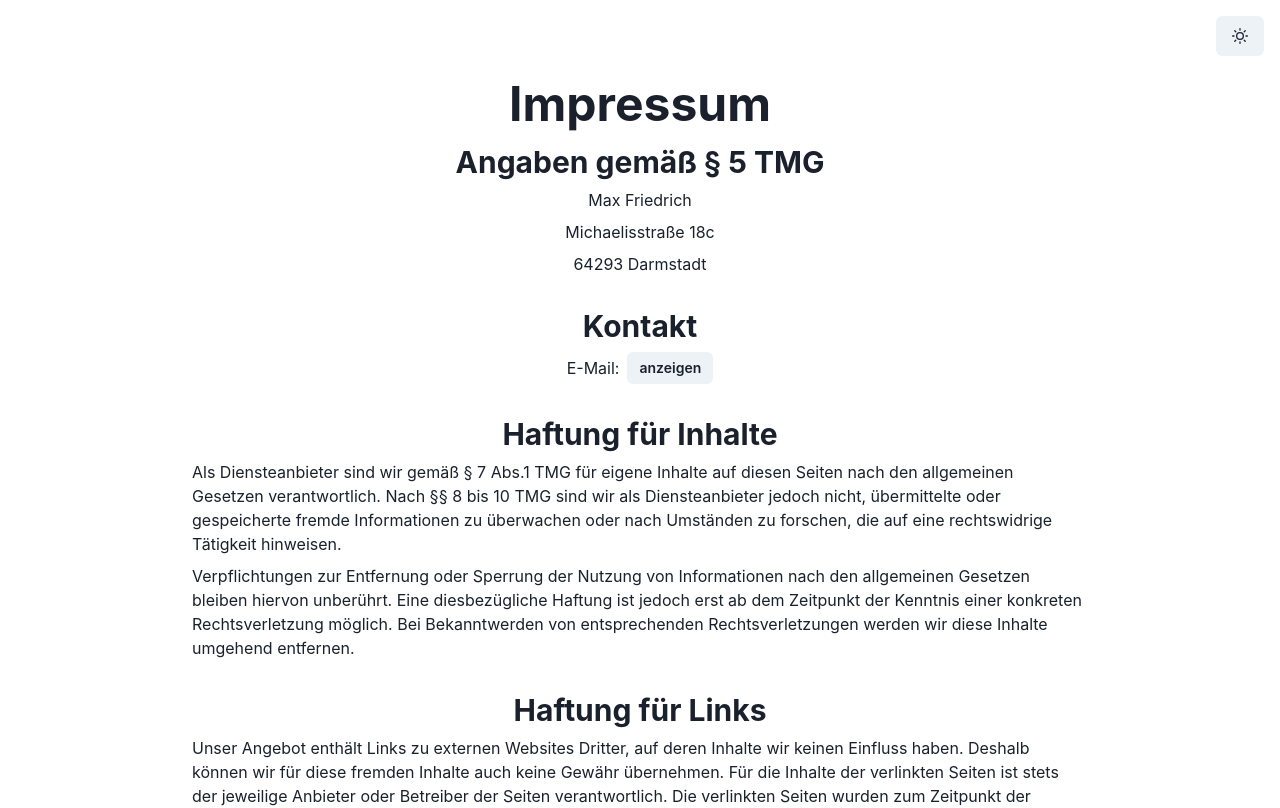
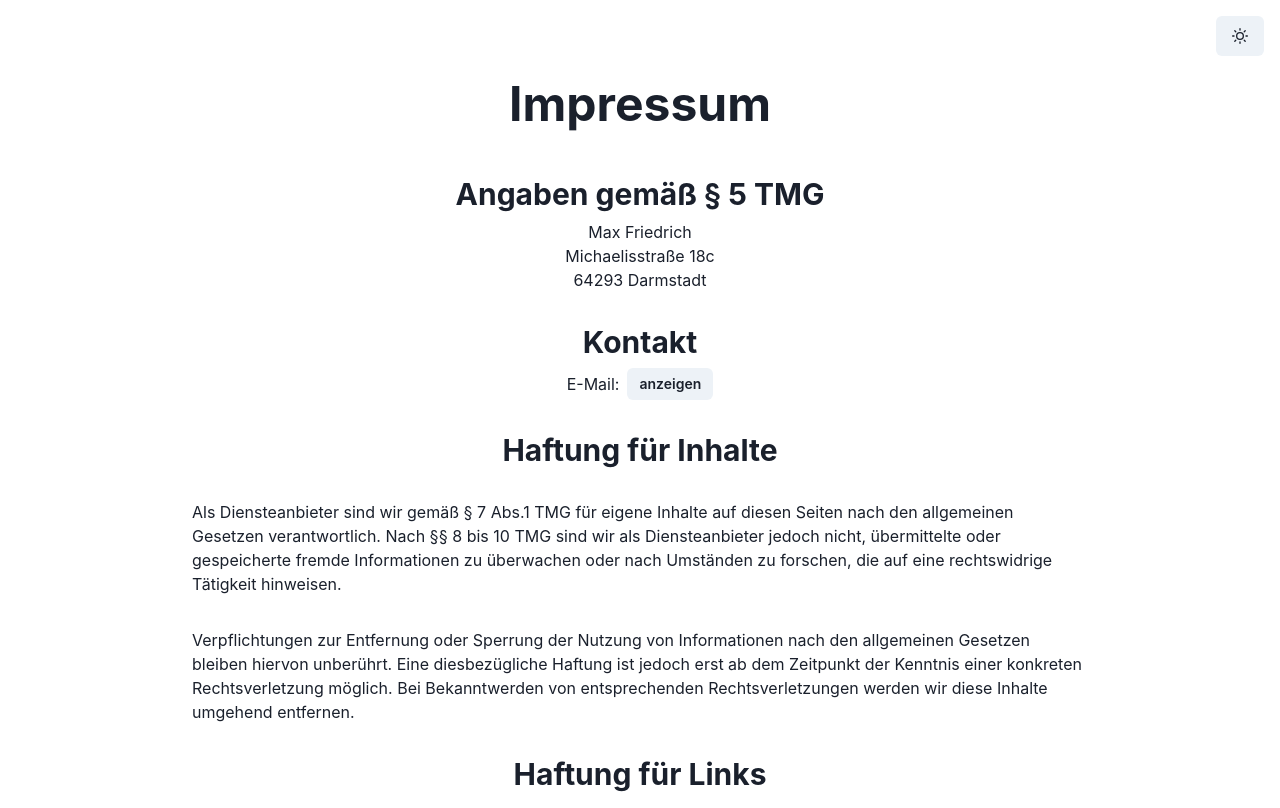
Before and after one commit to m4x3d/friedrich.dev, a Next.js app: page /imprint in a window 1280 px wide. Shown: the top 808 px of the page. Built offline with nearby package versions, Linux system fonts and the light colour scheme.

Commit message:
refactor: change structure of imprint

```diff
--- a/pages/imprint.tsx
+++ b/pages/imprint.tsx
@@ -1,32 +1,37 @@
-import { Heading, HStack, Link, Text } from '@chakra-ui/react';
+import { Heading, HStack, Link, Text, VStack } from '@chakra-ui/react';
 import { As } from '@chakra-ui/system';
 import { NextPage } from 'next';
+import React from 'react';
 import { HiddenEmail } from '../components/HiddenEmail';
 import { PageLayout } from '../components/Layout/PageLayout';
 
 const subHeadingProps = {
   as: 'h3' as As<any>,
   size: 'lg',
-  mt: '2rem !important',
 };
 
 export const Imprint: NextPage = () => (
   <PageLayout>
+    <VStack spacing="2rem">
       <Heading as="h1" size="2xl" m="0.5rem">
         Impressum
       </Heading>
+      <VStack spacing="0">
         <Heading as="h3" size="lg" m="0.5rem">
           Angaben gemäß § 5 TMG
         </Heading>
         <Text>Max Friedrich</Text>
         <Text>Michaelisstraße 18c</Text>
         <Text>64293 Darmstadt</Text>
+      </VStack>
 
+      <VStack>
         <Heading {...subHeadingProps}>Kontakt</Heading>
         <HStack h="2rem">
           <Text>E-Mail:</Text>
           <HiddenEmail />
         </HStack>
+      </VStack>
 
       <Heading {...subHeadingProps}>Haftung für Inhalte</Heading>
       <Text>
@@ -45,10 +50,10 @@ export const Imprint: NextPage = () => (
       <Heading {...subHeadingProps}>Haftung für Links</Heading>
       <Text>
         Unser Angebot enthält Links zu externen Websites Dritter, auf deren Inhalte wir keinen Einfluss haben. Deshalb
-      können wir für diese fremden Inhalte auch keine Gewähr übernehmen. Für die Inhalte der verlinkten Seiten ist stets
-      der jeweilige Anbieter oder Betreiber der Seiten verantwortlich. Die verlinkten Seiten wurden zum Zeitpunkt der
-      Verlinkung auf mögliche Rechtsverstöße überprüft. Rechtswidrige Inhalte waren zum Zeitpunkt der Verlinkung nicht
-      erkennbar.
+        können wir für diese fremden Inhalte auch keine Gewähr übernehmen. Für die Inhalte der verlinkten Seiten ist
+        stets der jeweilige Anbieter oder Betreiber der Seiten verantwortlich. Die verlinkten Seiten wurden zum
+        Zeitpunkt der Verlinkung auf mögliche Rechtsverstöße überprüft. Rechtswidrige Inhalte waren zum Zeitpunkt der
+        Verlinkung nicht erkennbar.
       </Text>
       <Text>
         Eine permanente inhaltliche Kontrolle der verlinkten Seiten ist jedoch ohne konkrete Anhaltspunkte einer
@@ -59,9 +64,9 @@ export const Imprint: NextPage = () => (
       <Heading {...subHeadingProps}>Urheberrecht</Heading>
       <Text>
         Die durch die Seitenbetreiber erstellten Inhalte und Werke auf diesen Seiten unterliegen dem deutschen
-      Urheberrecht. Die Vervielfältigung, Bearbeitung, Verbreitung und jede Art der Verwertung außerhalb der Grenzen des
-      Urheberrechtes bedürfen der schriftlichen Zustimmung des jeweiligen Autors bzw. Erstellers. Downloads und Kopien
-      dieser Seite sind nur für den privaten, nicht kommerziellen Gebrauch gestattet.
+        Urheberrecht. Die Vervielfältigung, Bearbeitung, Verbreitung und jede Art der Verwertung außerhalb der Grenzen
+        des Urheberrechtes bedürfen der schriftlichen Zustimmung des jeweiligen Autors bzw. Erstellers. Downloads und
+        Kopien dieser Seite sind nur für den privaten, nicht kommerziellen Gebrauch gestattet.
       </Text>
       <Text>
         Soweit die Inhalte auf dieser Seite nicht vom Betreiber erstellt wurden, werden die Urheberrechte Dritter
@@ -70,12 +75,13 @@ export const Imprint: NextPage = () => (
         Rechtsverletzungen werden wir derartige Inhalte umgehend entfernen.
       </Text>
 
-    <HStack pb="10rem" mt="2rem !important">
+      <HStack pb="10rem">
         <Text>Quelle:</Text>
         <Link href="https://www.e-recht24.de/impressum-generator.html">
           https://www.e-recht24.de/impressum-generator.html
         </Link>
       </HStack>
+    </VStack>
   </PageLayout>
 );
 
```
Lines whose indentation alone changed are shown as unchanged.
